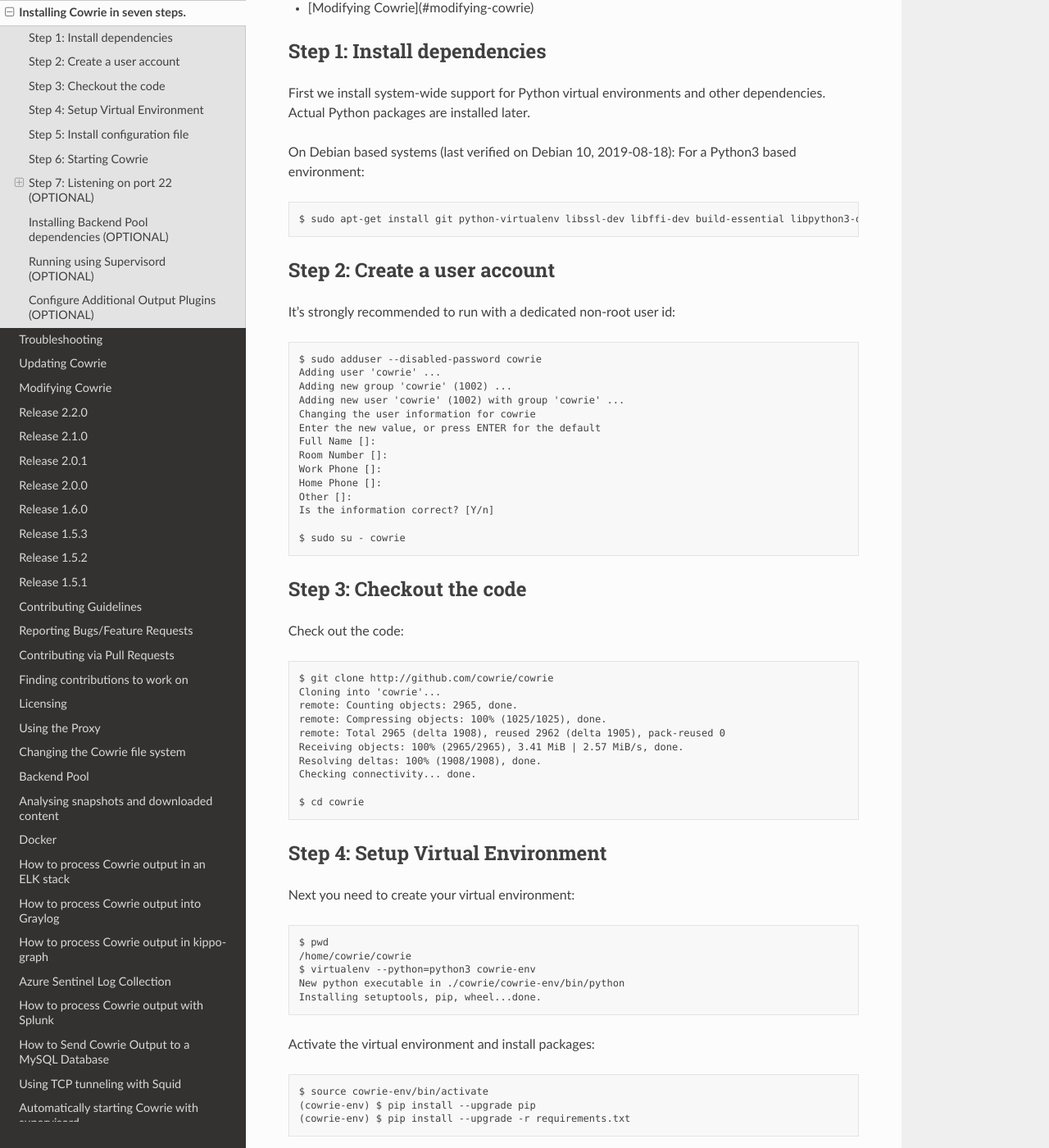
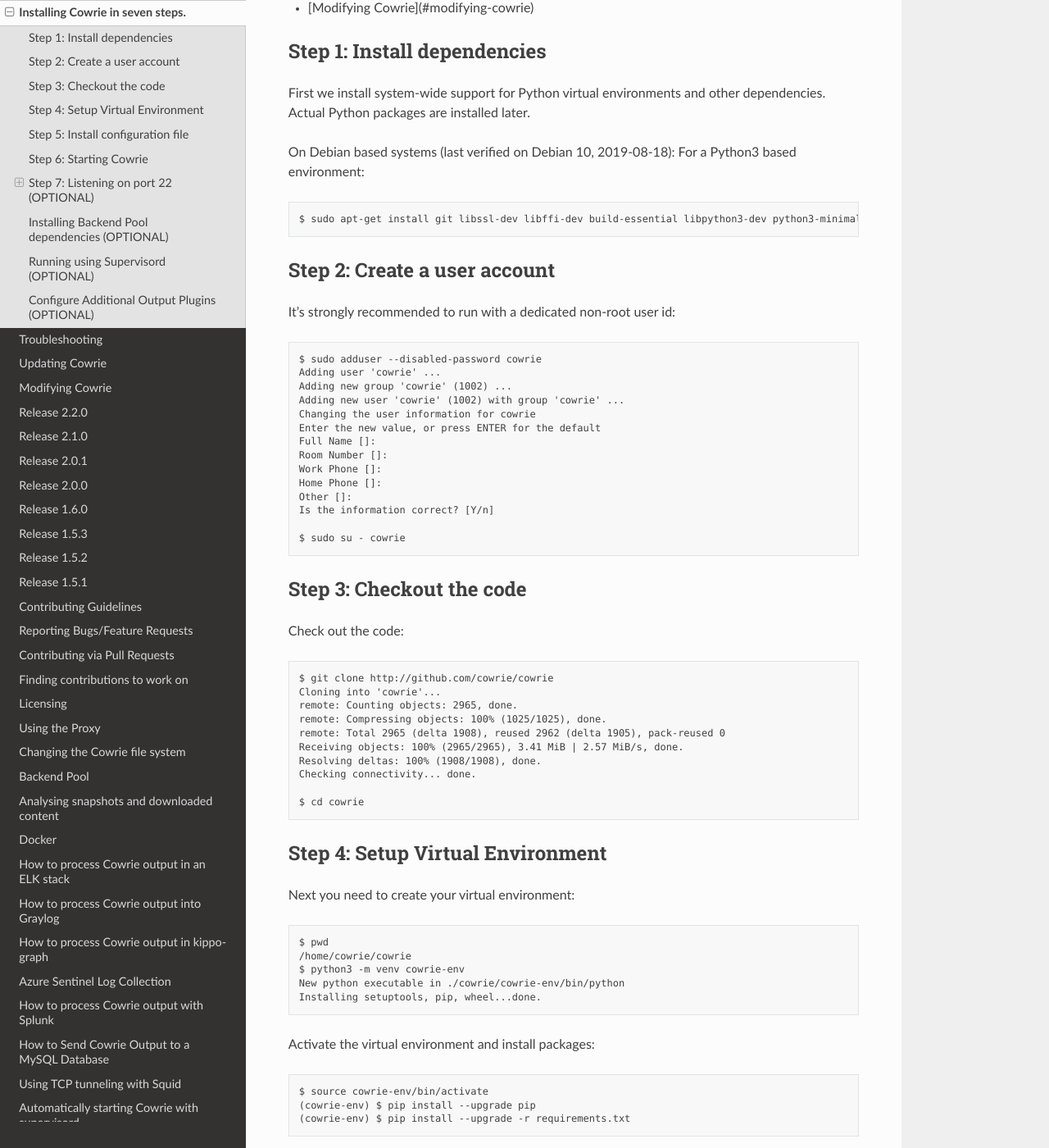
Before and after one commit to cowrie/cowrie, a Sphinx documentation site: the page built from docs/INSTALL.rst, in a window 1280 px wide and 1400 px high, scrolled down 522 px. Shown: the whole window at 82% size. Built offline with Sphinx 7.4.7 and the Read the Docs theme 2.0.0, drawn with Linux system fonts in a browser that asks for light colours; the version number could not be read and is left out.

Commit message:
use different way to install virtualenv

```diff
--- a/docs/INSTALL.rst
+++ b/docs/INSTALL.rst
@@ -28,7 +28,7 @@ Actual Python packages are installed later.
 On Debian based systems (last verified on Debian 10, 2019-08-18):
 For a Python3 based environment::
 
-    $ sudo apt-get install git python-virtualenv libssl-dev libffi-dev build-essential libpython3-dev python3-minimal authbind virtualenv
+    $ sudo apt-get install git libssl-dev libffi-dev build-essential libpython3-dev python3-minimal authbind python3-venv
 
 Step 2: Create a user account
 *****************************
@@ -73,7 +73,7 @@ Next you need to create your virtual environment::
 
     $ pwd
     /home/cowrie/cowrie
-    $ virtualenv --python=python3 cowrie-env
+    $ python3 -m venv cowrie-env
     New python executable in ./cowrie/cowrie-env/bin/python
     Installing setuptools, pip, wheel...done.
 
```
